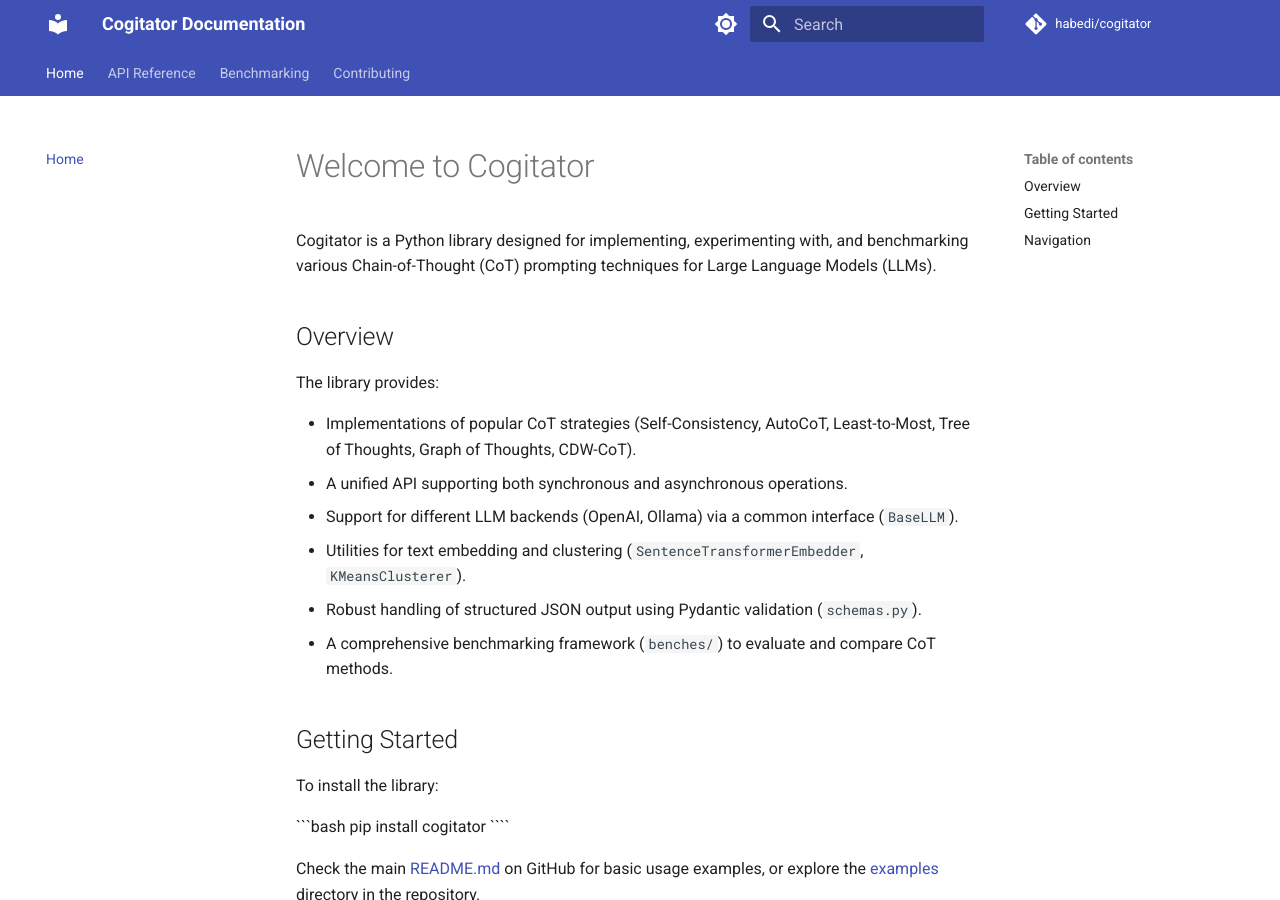
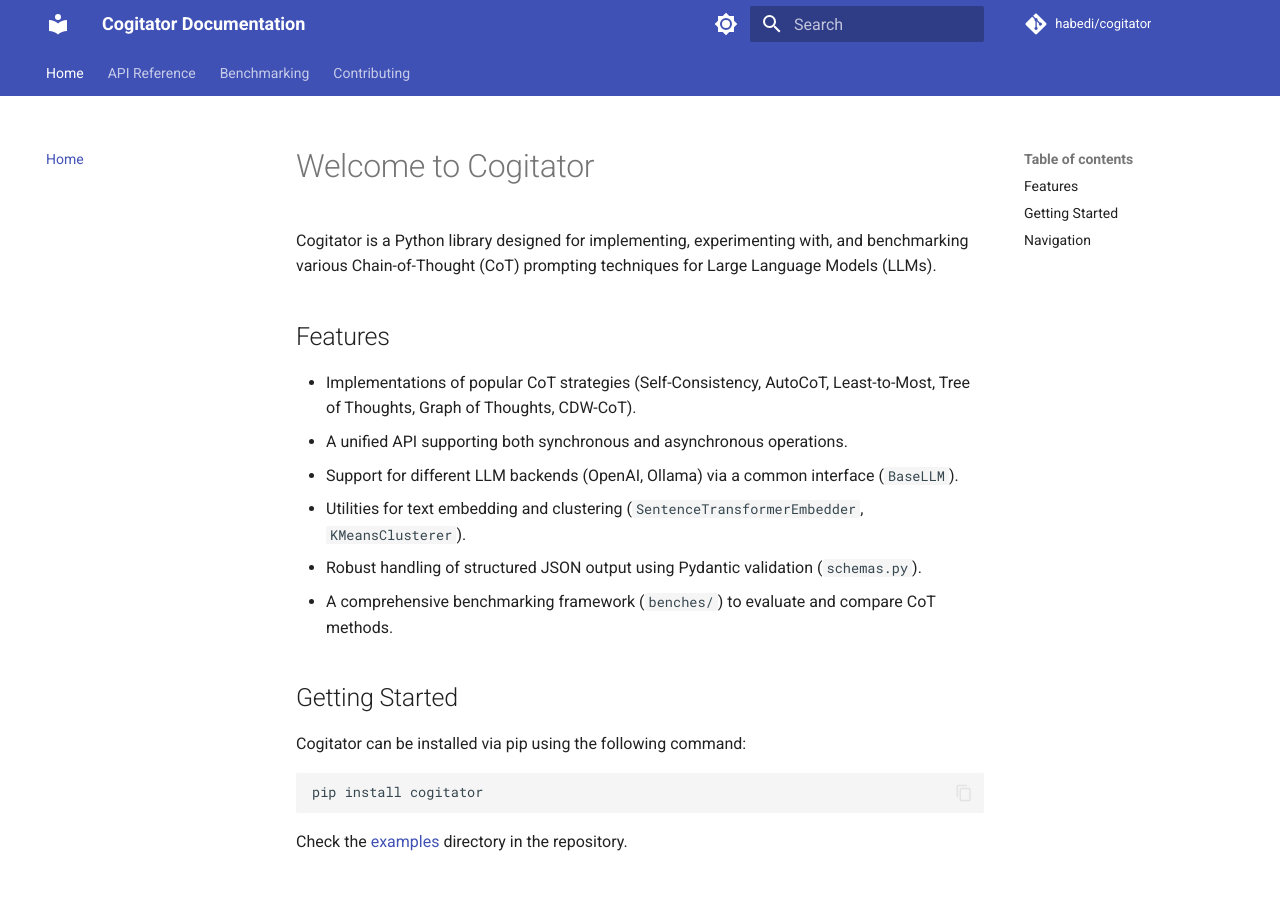
Before and after one commit to habedi/cogitator, an MkDocs documentation site: the page built from docs/index.md, in a window 1280 px wide and 900 px high. Built offline with MkDocs 1.6.1 and Material for MkDocs 9.7.7, drawn with Linux system fonts in a browser that asks for light colours; comment, search, counter and statistics services are not loaded.

Commit message:
Fix the docs

`````diff
--- a/docs/index.md
+++ b/docs/index.md
@@ -3,9 +3,7 @@
 Cogitator is a Python library designed for implementing, experimenting with, and benchmarking various Chain-of-Thought (CoT)
 prompting techniques for Large Language Models (LLMs).
 
-## Overview
-
-The library provides:
+## Features
 
 * Implementations of popular CoT strategies (Self-Consistency, AutoCoT, Least-to-Most, Tree of Thoughts, Graph of Thoughts,
   CDW-CoT).
@@ -17,32 +15,31 @@
 
 ## Getting Started
 
-To install the library:
+Cogitator can be installed via pip using the following command:
 
 ```bash
 pip install cogitator
-````
+```
 
-Check the main [README.md](https://github.com/habedi/cogitator/blob/main/README.md) on GitHub for basic usage examples, or explore
-the [examples](https://www.google.com/search?q=./examples/) directory in the repository.
+Check the [examples](https://www.google.com/search?q=./examples/) directory in the repository.
 
 ## Navigation
 
 * **API Reference:** Detailed documentation for modules, classes, and functions.
-    * [BaseLLM](https://www.google.com/search?q=api/model.md): The abstract base class for LLM providers.
-    * [OpenAI](https://www.google.com/search?q=api/openai.md): OpenAI LLM implementation.
-    * [Ollama](https://www.google.com/search?q=api/ollama.md): Ollama LLM implementation.
-    * [Schemas](https://www.google.com/search?q=api/schemas.md): Pydantic models for structured data.
-    * [Embedding](https://www.google.com/search?q=api/embedding.md): Text embedding utilities.
-    * [Clustering](https://www.google.com/search?q=api/clustering.md): Clustering utilities.
+    * [BaseLLM](api/model.md): The abstract base class for LLM providers.
+    * [OpenAI](api/openai.md): OpenAI LLM implementation.
+    * [Ollama](api/ollama.md): Ollama LLM implementation.
+    * [Schemas](api/schemas.md): Pydantic models for structured data.
+    * [Embedding](api/embedding.md): Text embedding utilities.
+    * [Clustering](api/clustering.md): Clustering utilities.
     * Strategies:
-        * [AutoCoT](https://www.google.com/search?q=api/auto_cot.md)
-        * [CDWCoT](https://www.google.com/search?q=api/cdw_cot.md)
-        * [GraphOfThoughts](https://www.google.com/search?q=api/graph_of_thoughts.md)
-        * [LeastToMost](https://www.google.com/search?q=api/least_to_most.md)
-        * [SelfConsistency](https://www.google.com/search?q=api/sc_cot.md)
-        * [TreeOfThoughts](https://www.google.com/search?q=api/tree_of_thoughts.md)
-* **Benchmarking:** Information on how to use the [benchmarking framework](https://www.google.com/search?q=benchmarking.md).
-* **Contributing:** Guidelines for [contributing](https://www.google.com/search?q=contributing.md) to the project.
+        * [AutoCoT](api/auto_cot.md)
+        * [CDWCoT](api/cdw_cot.md)
+        * [GraphOfThoughts](api/graph_of_thoughts.md)
+        * [LeastToMost](api/least_to_most.md)
+        * [SelfConsistency](api/sc_cot.md)
+        * [TreeOfThoughts](api/tree_of_thoughts.md)
+* **Benchmarking:** Information on how to use the [benchmarking framework](benchmarks.md).
+* **Contributing:** Guidelines for [contributing](contributing.md) to the project.
 
 <!-- end list -->
--- a/mkdocs.yml
+++ b/mkdocs.yml
@@ -47,7 +47,7 @@
           - LeastToMost: api/least_to_most.md
           - SelfConsistency: api/sc_cot.md
           - TreeOfThoughts: api/tree_of_thoughts.md
-  - Benchmarking: benchmarking.md
+  - Benchmarking: benchmarks.md
   - Contributing: contributing.md
 
 markdown_extensions:
`````
Also changed, not shown: docs/api/schemas.md (+23 -2 lines), docs/benchmarks.md (renamed from docs/benchmarking.md, +3 -5 lines), docs/contributing.md (+5 -4 lines), 6 other files.
